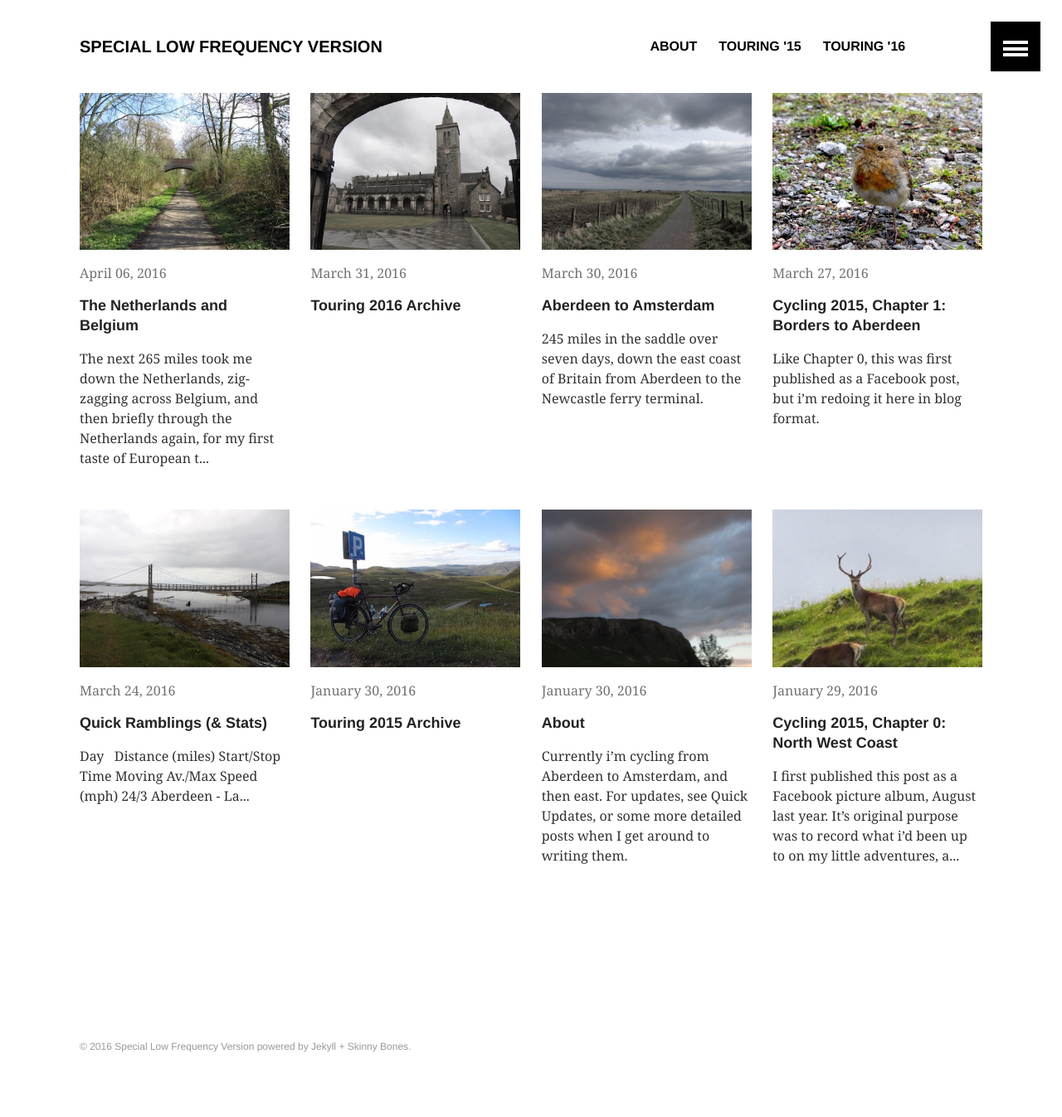
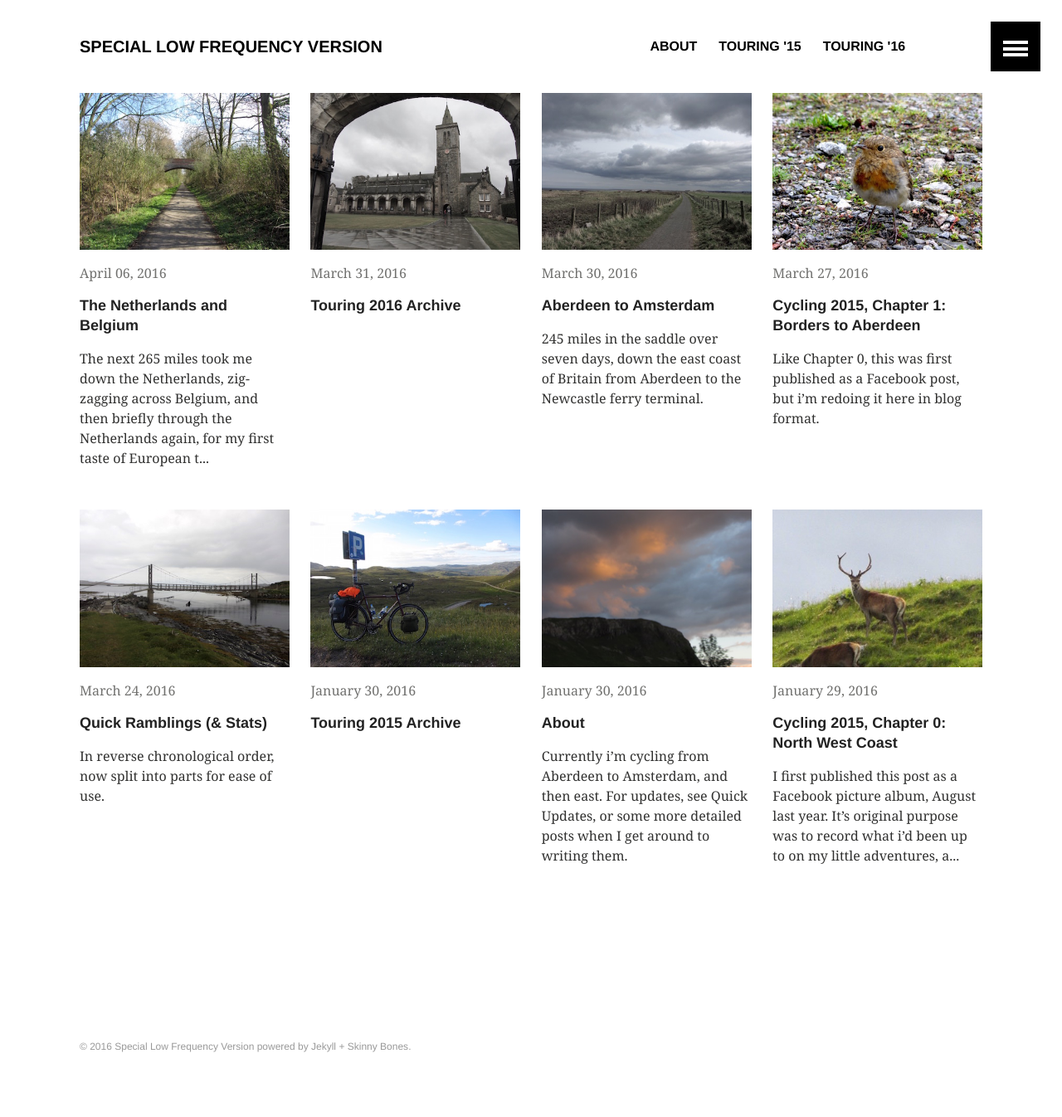
Before and after one commit to ArthurStart/git-blog, a Jekyll site: the page built from index.md, in a window 1280 px wide. Shown: the whole page at 83% size. Built offline with Jekyll 4.4.1, drawn with Linux system fonts in a browser that asks for light colours; some of the changed lines change nothing that is shown.

Commit message:
Split the quick updates into parts

```diff
--- a/_posts/touring/2016-03-24-Quick-Update.md
+++ b/_posts/touring/2016-03-24-Quick-Update.md
@@ -8,45 +8,31 @@
   teaser: IMG_6931_tease.JPG
 ---
 
+*In reverse chronological order, now split into parts for ease of use.*
+
+####Part 5: Italy...
+Days 30 to the present, on the road.
+
 | Day | | Distance (miles) | Start/Stop | Time Moving | Av./Max Speed (mph) |
 | --- | ---------------- | ----------  | ----------- | ----------------- |
-| 24/3 | Aberdeen - Lairhillock | 12.60 | 17:30/19:15 | 1:10:05 | 10.7/23.6 |
-| 25/3 | - Dundee               | 65.48 | 10:00/20:45 | 7:39:42 |  8.5/29.8 |
-| 26/3 | - St Andrews           | 13.35 | 10:00/12:30 | 1:25:03 |  9.4/21.8 |
-| 27/3 | - Edinburgh            | 52.68 | 10:15/19:30 | 5:46:18 |  9.1/28.2 |
-| 28/3 | Berwick - Chathill     | 43.64 | 12:00/19:00 | 4:20:18 | 10.0/24.1 |
-| 29/3 | - Newcastle            | 47.33 | 12:00/20:00 | 4:36:21 | 10.2/29.7 |
-| 30/3 | - Ferry terminal       |  9.72 | 13:45/15:00 | 1:03:53 |  9.1/22.5 |
-| 31/3 | IJmuiden - Delft       | 56.22 | 09:30/18:30 | 5:04:16 | 11.0/24.6 |
-| 01/4 | - Gooren en Krochten   | 65.77 | 10:30/20:00 | 5:42:18 | 11.5/20.2 |
-| 02/4 | - near Westerlo        | 52.62 | 10:30/18:30 | 4:34:55 | 11.4/20.2 |
-| 03/4 | - Leuven               | 19.59 | 11:30/14:00 | 1:44:39 | 11.2/19.0 |
-| 04/4 | - Maastricht           | 50.42 | 11:00/18:00 | 4:14:16 | 11.8/22.5 |
-| 05/4 | - Drielandenpunt       | 20.31 | 17:00/20:00 | 2:04:41 |  9.7/27.4 |
-| 06/4 | - Bad Neuenahr-Ahrweiler | 73.76 | 10:00/19:45 | 6:50:24 | 10.7/29.4 |
-| 07/4 | - near Siebenborn      | 40.04 | 10:00/19:30 | 3:52:58 | 10.3/22.5 |
-| 08/4 | - Eltville             | 45.90 | 10:00/16:00 | 3:59:40 | 11.4/22.9 |
-| 09/4 | - Mannheim             | 59.84*| 10:30/19:00 | 5:07:36 | 11.6/30.3 |
-| 10/4 | - Heidelberg           | 18.26 | 14:30/16:30 | 1:47:36 | 10.1/20.6 |
-| 11/4 | - Karlsruhe            | 35.02 | 12:30/16:00 | 2:39:01 | 13.2/24.7 |
-| 12/4 | - near Strasbourg      | 53.24 | 12:00/19:30 | 4:47:13 | 11.1/21.1 |
-| 13/4 | - near Neuf-Brisach    | 50**  | 09:30/20:15 | ??????? | ????/???? |
-| 14/4 | - Basel                | 37.14 | 09:00/15:00 | 3:36:42 | 10.2/20.1 |
-| 15/4 | - Seppenweid           | 26.65 | 16:30/19:30 | 2:49:22 |  9.4/22.2 |
+| 22/4 | Laas - Lavis           | 76.28 | 09:15/18:15 | 6:15:47 | 12.2/30.7 |
+| 23/4 | - Levico Terme         | 22.89 | 16:15/19:30 | 2:27:16 |  9.3/31.9 |
+
+**22/04/16**
+Today's headwind has a name! Rode a pretty huge distance into the Garda Lake Wind, quite proud that I managed to keep the pedals turning and keep the average up - the locals thought I was crazy, even got a 'bravo'. Baking hot, humid day, scenery straight out of sci-fi. I'm staying with Nadia and Dario, a really lovely Italian couple who have taken me out for delicious ice cream and taught me all about Italy and it's many linguistic complexities. Italy is certainly growing on me.
+
+####Part 4: Switzerland, Liechtenstein, and Austria
+Days 23-29 on the road.
+
+| Day | | Distance (miles) | Start/Stop | Time Moving | Av./Max Speed (mph) |
+| --- | ---------------- | ----------  | ----------- | ----------------- |
+| 15/4 | Basel - Seppenweid     | 26.65 | 16:30/19:30 | 2:49:22 |  9.4/22.2 |
 | 16/4 | - Sursee               | 25.39 | 10:00/14:00 | 2:12:55 | 11.4/32.6 |
 | 17/4 | - Zug                  | 29.39 | 13:30/19:00 | 3:06:26 |  9.4/28.6 |
 | 18/4 | - Mels                 | 62.43 | 10:00/19:00 | 5:57:41 | 10.4/26.5 |
 | 19/4 | - Dalaas               | 47.42 | 10:30/19:30 | 4:17:53 | 11.0/26.8 |
 | 20/4 | - near Ried            | 46.60 | 10:30/18:30 | 4:55:50 |  9.4/40.7 |
 | 21/4 | - Laas                 | 52.29 | 10:30/19:00 | 5:42:15 |  9.1/33.7 |
-| 22/4 | - Lavis                | 76.28 | 09:15/18:15 | 6:15:47 | 12.2/30.7 |
-
-*\* The bike computer stopped recording a couple of times today. I'm not sure how much it missed, but the mileage is about right, so can't be too much.*
-
-*\*\* No bike computer data from today. Problems with low transmitter battery, and interference with speaker charge cable meant nothing usable. Should be fixed now though. Mileage is approximate, from Google Maps.*
-
-**22/04/16**
-Today's headwind has a name! Rode a pretty huge distance into the Garda Lake Wind, quite proud that I managed to keep the pedals turning and keep the average up - the locals thought I was crazy, even got a 'bravo'. Baking hot, humid day, scenery straight out of sci-fi. I'm staying with Nadia and Dario, a really lovely Italian couple who have taken me out for delicious ice cream and taught me all about Italy and it's many linguistic complexities. Italy is certainly growing on me.
 
 **21/04/16**
 Local campsite wanted €17 for a pitch, and so I am sitting high above a wide valley, the sun just set over the mountains from whence I came today, watching the bustle in the valley and listening to the bells around the necks of the goats on the hillside below me. Today in numbers: border crossings - 3; countries - 3; languages that I don't know - 3; pizzas - 0; altitude reached - 1530m; coffees - just one. Italy has been mixed so far. At first I considered heading straight back to Austria, but i'll give the place a chance. I haven't really scratched the surface of the culture, but in my defense that's tricky when everywhere is shut and everyone is presumably asleep.
@@ -69,6 +55,26 @@
 
 **14/04/16**
 I'm in Switzerland! Awesome Couchsurfers made fondue - very tasty. Basel seems great. But where to go next?
+
+####Part 3: Germany and France
+Days 14-22 on the road.
+
+| Day | | Distance (miles) | Start/Stop | Time Moving | Av./Max Speed (mph) |
+| --- | ---------------- | ----------  | ----------- | ----------------- |
+| 06/4 | Dreidlandenpunt - Bad Neuenahr-Ahrweiler | 73.76 | 10:00/19:45 | 6:50:24 | 10.7/29.4 |
+| 07/4 | - near Siebenborn      | 40.04 | 10:00/19:30 | 3:52:58 | 10.3/22.5 |
+| 08/4 | - Eltville             | 45.90 | 10:00/16:00 | 3:59:40 | 11.4/22.9 |
+| 09/4 | - Mannheim             | 59.84*| 10:30/19:00 | 5:07:36 | 11.6/30.3 |
+| 10/4 | - Heidelberg           | 18.26 | 14:30/16:30 | 1:47:36 | 10.1/20.6 |
+| 11/4 | - Karlsruhe            | 35.02 | 12:30/16:00 | 2:39:01 | 13.2/24.7 |
+| 12/4 | - near Strasbourg      | 53.24 | 12:00/19:30 | 4:47:13 | 11.1/21.1 |
+| 13/4 | - near Neuf-Brisach    | 50**  | 09:30/20:15 | ??????? | ????/???? |
+| 14/4 | - Basel                | 37.14 | 09:00/15:00 | 3:36:42 | 10.2/20.1 |
+
+
+*\* The bike computer stopped recording a couple of times today. I'm not sure how much it missed, but the mileage is about right, so can't be too much.*
+
+*\*\* No bike computer data from today. Problems with low transmitter battery, and interference with speaker charge cable meant nothing usable. Should be fixed now though. Mileage is approximate, from Google Maps.*
 
 **13/04/16**
 What started as a wet, slow, miserable day has turned really great this afternoon and evening. Not the most interesting ride, but France has decided to put up with me, and the scenery is teasing epicness. I happened to come across a friend of the person who i'm staying with tomorrow, we shared food next to the canal, and I had a go on her recumbent - I want one!
@@ -96,6 +102,18 @@
 **06/04/16**
 I'm in *bad* place tonight. Har har har. In all seriousness, I am a terrible cycle tourist. It's so beautiful how people can pick the perfect spot two hours before sundown and spend the evening cooking and meditating and soaking in nature or whatever. About that though... I'll keep trying. Today, I got to two hours before sundown, and there were some more miles I wanted to do. Anyway, i'm almost at the Rhine already. No regrets, camped up in the most tranquil spot.
 
+####Part 2: The Netherlands and Belgium
+Days 8-13 on the road.
+
+| Day | | Distance (miles) | Start/Stop | Time Moving | Av./Max Speed (mph) |
+| --- | ---------------- | ----------  | ----------- | ----------------- |
+| 31/3 | IJmuiden - Delft       | 56.22 | 09:30/18:30 | 5:04:16 | 11.0/24.6 |
+| 01/4 | - Gooren en Krochten   | 65.77 | 10:30/20:00 | 5:42:18 | 11.5/20.2 |
+| 02/4 | - near Westerlo        | 52.62 | 10:30/18:30 | 4:34:55 | 11.4/20.2 |
+| 03/4 | - Leuven               | 19.59 | 11:30/14:00 | 1:44:39 | 11.2/19.0 |
+| 04/4 | - Maastricht           | 50.42 | 11:00/18:00 | 4:14:16 | 11.8/22.5 |
+| 05/4 | - Drielandenpunt       | 20.31 | 17:00/20:00 | 2:04:41 |  9.7/27.4 |
+
 **05/04/16**
 I'm camped in the Netherlands, about 300 meters from Germany and 400 from Belgium. Yesterday I had a beautiful quick ride (dat average) to Maastricht, where I had a brilliant time seeing the city, meeting locals, and visiting the weirdest and possibly best beer bar i've ever been to. Today completed the city tour, and featured a quick trip to a cool blues bar full of character. Thanks to Aleks for the tour and for letting me crash, first Couchsurfing experience definitely a positive one. Got a few miles in before dark, but I found some hills in the Netherlands, and had some slight bike-issues (nothing significant I hope) so it was slow going. Off to join the Rhine next!
 
@@ -110,6 +128,19 @@
 
 **31/03/16**
 Everyone is driving on the wrong side, the cyclists are crazy, and the language sounds silly, but the Netherlands is awesome! Really incredible cyclepaths - I haven't enjoyed the actual 'cycling' part of touring so much, well, ever. Rather than stay the day in Haarlem or Amsterdam as i'd intended, i've found myself 56 miles along in Delft. Really pretty and friendly place, I could spend some time here if the cyclepaths weren't so good.
+
+####Part 1: Aberdeen to Amsterdam (nearly)
+Days 1-7 on the road.
+
+| Day | | Distance (miles) | Start/Stop | Time Moving | Av./Max Speed (mph) |
+| --- | ---------------- | ----------  | ----------- | ----------------- |
+| 24/3 | Aberdeen - Lairhillock | 12.60 | 17:30/19:15 | 1:10:05 | 10.7/23.6 |
+| 25/3 | - Dundee               | 65.48 | 10:00/20:45 | 7:39:42 |  8.5/29.8 |
+| 26/3 | - St Andrews           | 13.35 | 10:00/12:30 | 1:25:03 |  9.4/21.8 |
+| 27/3 | - Edinburgh            | 52.68 | 10:15/19:30 | 5:46:18 |  9.1/28.2 |
+| 28/3 | Berwick - Chathill     | 43.64 | 12:00/19:00 | 4:20:18 | 10.0/24.1 |
+| 29/3 | - Newcastle            | 47.33 | 12:00/20:00 | 4:36:21 | 10.2/29.7 |
+| 30/3 | - Ferry terminal       |  9.72 | 13:45/15:00 | 1:03:53 |  9.1/22.5 |
 
 **30/03/16 (again again)**
 You'd have thought that the ferry live-musician would know how to tune a guitar, huh? So far the Orkney ferry is winning.
```
